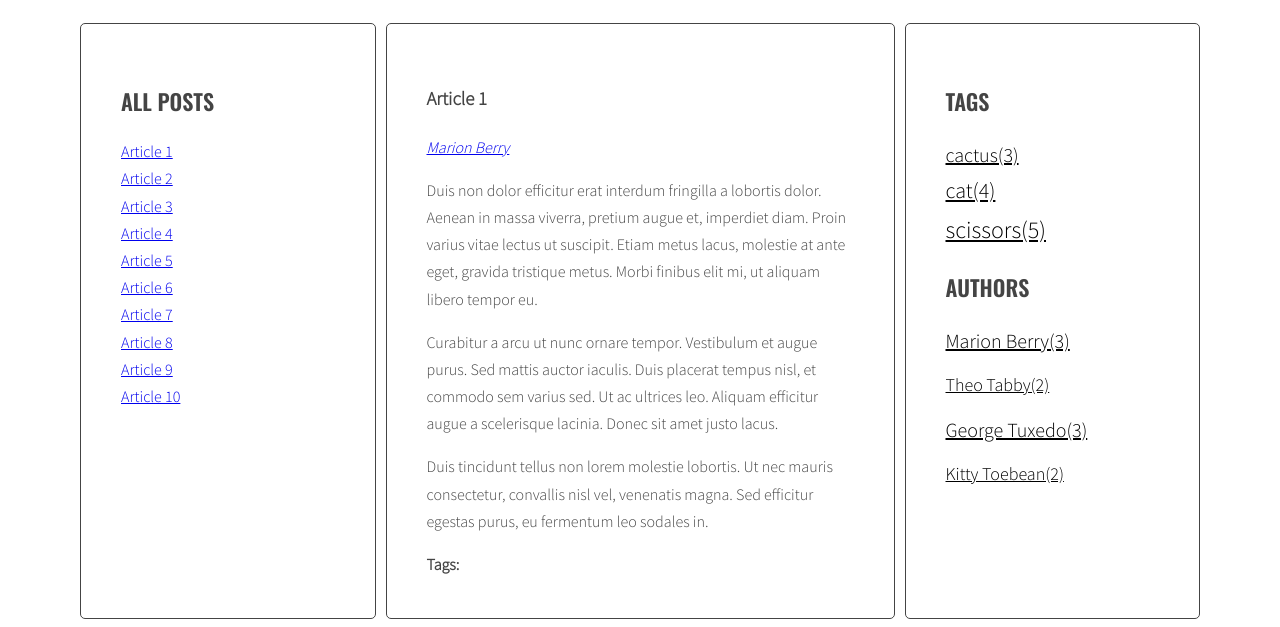
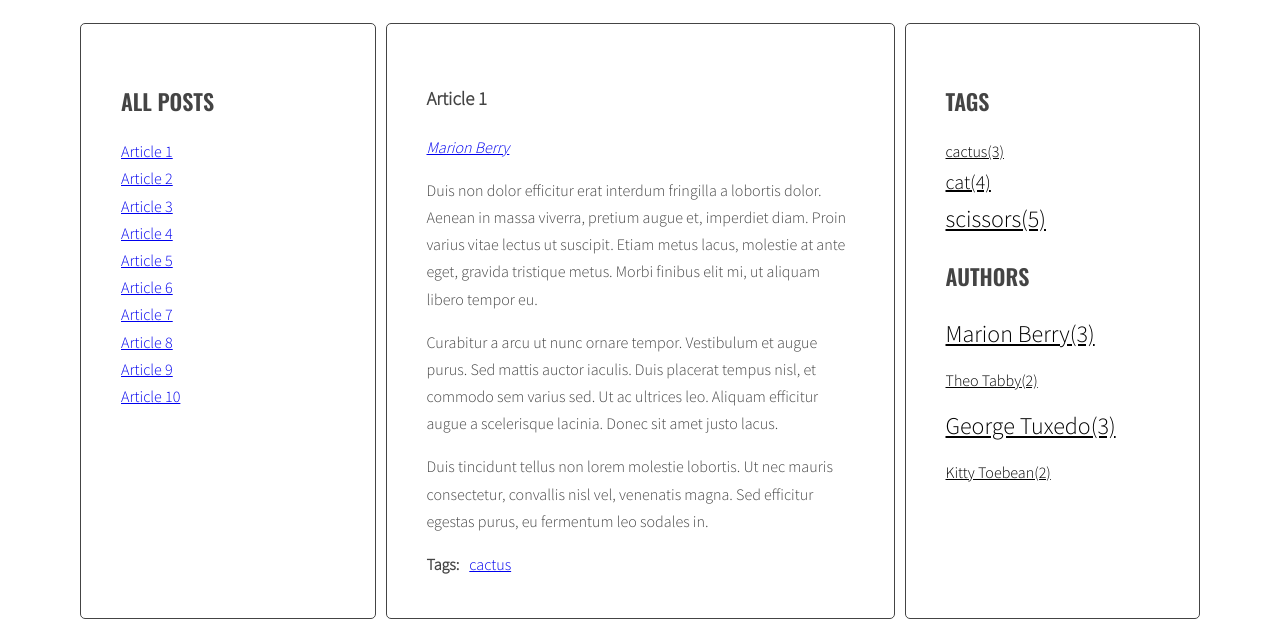
Before and after one commit to tetiananosenko/javascript-blog, a website: page index.html in a window 1280 px wide. Shown: the part 220-847 px from the top of the page. Drawn offline with nearby package versions, Linux system fonts and the light colour scheme.

Commit message:
fix mistake

```diff
--- a/index.html
+++ b/index.html
@@ -282,6 +282,10 @@
     <script id="template-article-link" type="text/x-handlebars-template">
         <li><a href="#{{ id }}"><span>{{ title }}</span></a></li>
     </script>
+    <!-- 3 -->
+    <script id="template-author-link" type="text/x-handlebars-template">
+            <a href="#{{ id }}">{{ title }}</a>
+        </script>
     <!--4 -->
     <script id="template-tag-cloud-link" type="text/x-handlebars-template">
   {{#each tags}}
--- a/js/script.js
+++ b/js/script.js
@@ -3,6 +3,7 @@
 const templates = {
     articleLink: Handlebars.compile(document.querySelector('#template-article-link').innerHTML),
     tagCloudLink: Handlebars.compile(document.querySelector('#template-tag-cloud-link').innerHTML),
+    authorLink: Handlebars.compile(document.querySelector('#template-author-link').innerHTML)
 }
 
 function titleClickHandler(event) {
@@ -59,9 +60,12 @@ generateTitleLinks();
 
 function calculateTagParamas(tags) {
     const values = Object.values(tags);
-    const max = Math.max(values);
-
-    return max;
+    console.log(values);
+    const mathcalc = {
+        min: Math.min(...values),
+        max: Math.max(...values)
+    }
+    return mathcalc;
 }
 function generateTags() {
     let allTags = {};
@@ -74,7 +78,10 @@ function generateTags() {
         const dataTagsArr = dataTags.split(' ');
 
         for (let tag of dataTagsArr) {
-            const linkHTMLData = { id: tag };
+            const linkHTMLData = {
+                id: tag,
+                title: tag
+            };
             const linkHTML = templates.articleLink(linkHTMLData);
             html += linkHTML;
             if (!allTags.hasOwnProperty(tag)) {
@@ -87,24 +94,26 @@ function generateTags() {
     }
     const tagList = document.querySelector('.tags.list');
     const allTagsData = { tags: [] };
-
+    const params = calculateTagParamas(allTags);
+    console.log('params', params);
     for (let tag in allTags) {
         allTagsData.tags.push({
             tag: tag,
             href: tag,
             count: allTags[tag],
-            className: calculateClass(allTags[tag])
+            className: calculateClass(params, allTags[tag])
         });
 
     }
     tagList.innerHTML = templates.tagCloudLink(allTagsData);
 
 }
-function calculateClass(currentValue) {
-    if (currentValue < optCloudClassCount) {
-        return `${optCloudClassPrefix}${currentValue}`
-    }
-    return `${optCloudClassPrefix}${optCloudClassCount}`
+function calculateClass(params, count) {
+    const normalizedCount = count - params.min;
+    const normalizedMax = params.max - params.min;
+    const percentage = normalizedCount / normalizedMax;
+    const classNumber = Math.floor(percentage * (optCloudClassCount - 1) + 1);
+    return optCloudClassPrefix + classNumber;
 }
 generateTags();
 
@@ -141,25 +150,29 @@ function generateAuthors() {
     const articles = document.querySelectorAll('.post');
     for (let article of articles) {
         const postAuthors = article.querySelector('.post-author');
-        let html = '';
+        // let html = '';
         const dataAuthors = article.getAttribute('data-author');
-        const linkHTML = `<a href="#tag-author-${dataAuthors}">${dataAuthors}</a>`;
-        html += linkHTML;
+        const linkData = {
+         id: `tag-author-${dataAuthors}`,
+         title: dataAuthors
+        }
+        // html += linkHTML;
         if (!allAuthors.hasOwnProperty(dataAuthors)) {
             allAuthors[dataAuthors] = 1;
         } else {
             allAuthors[dataAuthors]++;
         }
-        postAuthors.innerHTML = html;
+        postAuthors.innerHTML = templates.authorLink(linkData);
     }
     const authorList = document.querySelector('.authors.list');
     const allAuthorsData = { tags: [] };
+    const params = calculateTagParamas(allAuthors);
     for (let dataAuthors in allAuthors) {
         allAuthorsData.tags.push({
             tag: dataAuthors,
             count: allAuthors[dataAuthors],
             href: `author-${dataAuthors}`,
-            className: `tag-size-${allAuthors[dataAuthors]}`
+            className: calculateClass(params, allAuthors[dataAuthors])
         });
     }
     authorList.innerHTML = templates.tagCloudLink(allAuthorsData);
```
